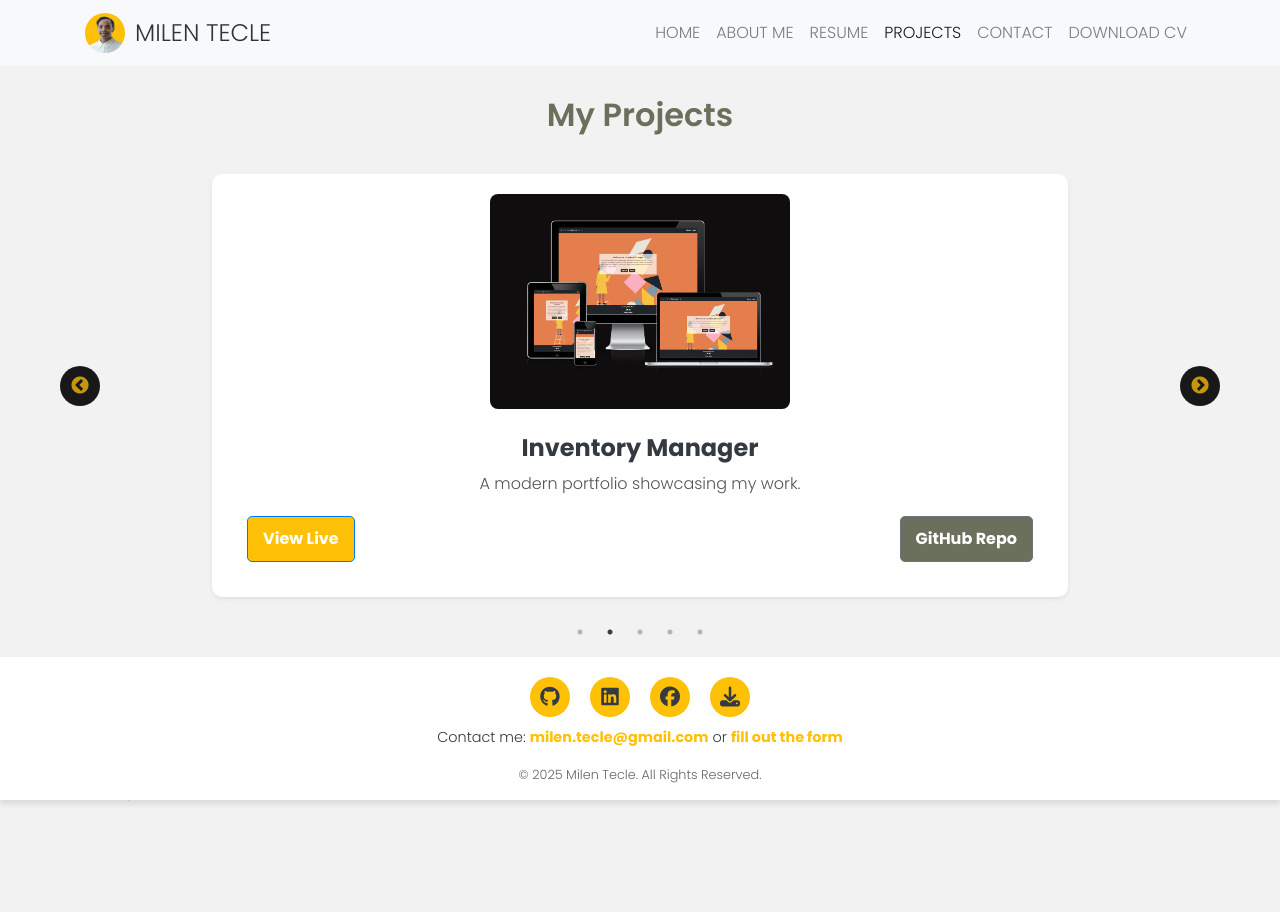
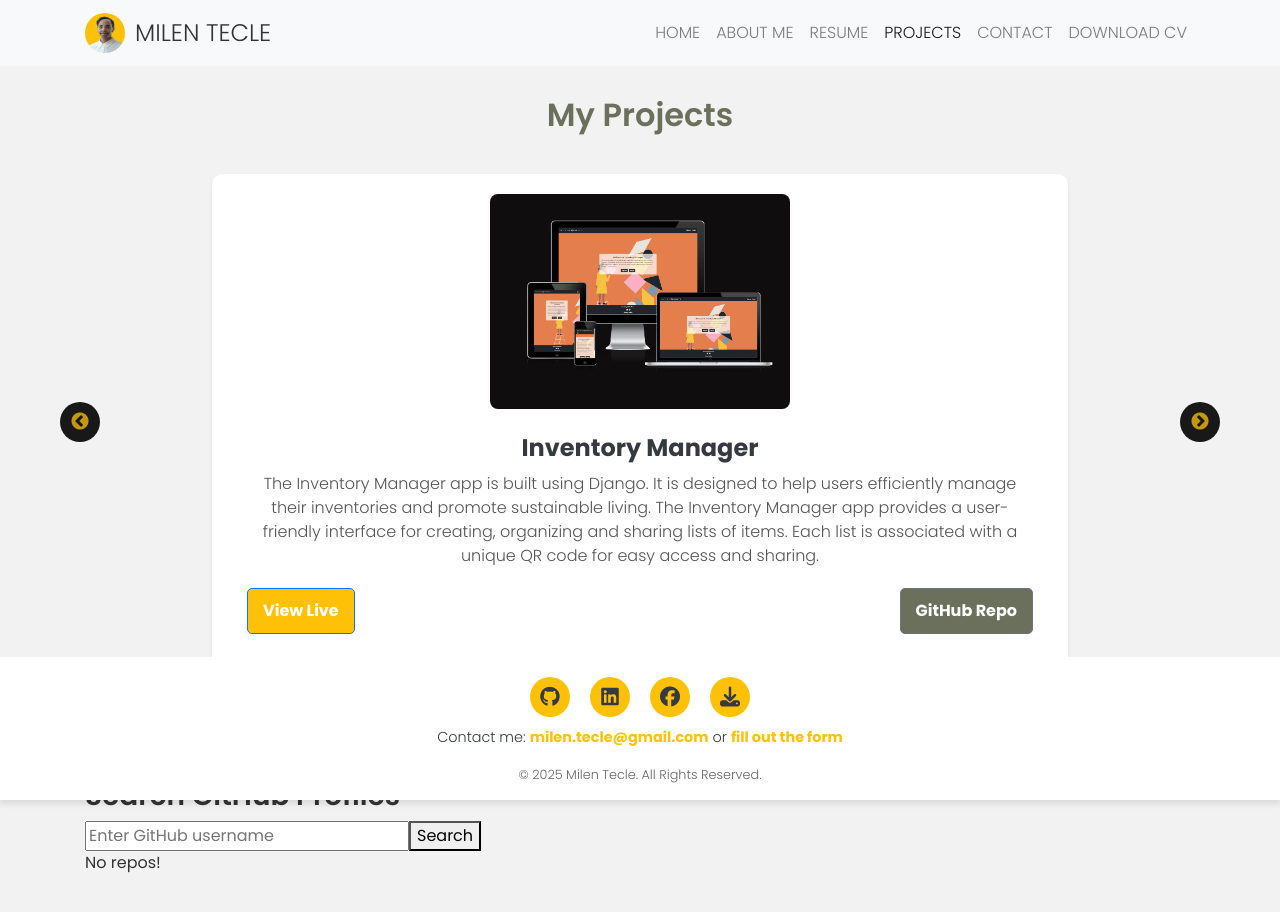
Before and after one commit to MilenTecle/portfolio, a React (Create React App) app: page /projects in a window 1280 px wide. Shown: the top 912 px of the page. Before the commit the page ends 851 px from the top, so only its background shows below. Built offline with nearby package versions, Linux system fonts and the light colour scheme.

Commit message:
update each project description in projects.js

```diff
--- a/src/components/Projects.js
+++ b/src/components/Projects.js
@@ -13,37 +13,37 @@ const Projects = () => {
   const projects = [
     {
       name: "Znapped",
-      description: "A tool to search and view GitHub repositories.",
+      description: "Znapped is a social media application built using React.js for the frontend and Django REST Framework for the backend. It allows users to create posts, follow other users, like and comment on posts, send direct messages and manage notifications.",
       image: znappedImage,
       liveLink: "https://znapped-972f129d36da.herokuapp.com/",
       repoLink: "https://github.com/MilenTecle/znapped",
     },
     {
       name: "Inventory Manager",
-      description: "A modern portfolio showcasing my work.",
+      description: "The Inventory Manager app is built using Django. It is designed to help users efficiently manage their inventories and promote sustainable living. The Inventory Manager app provides a user-friendly interface for creating, organizing and sharing lists of items. Each list is associated with a unique QR code for easy access and sharing.",
       image: inventoryManagerImage,
       liveLink: "https://inventory-manager-milen-aa94458871b4.herokuapp.com/",
       repoLink: "https://github.com/MilenTecle/Inventory-Manager",
     },
     {
       name: "Random Destination Generator",
-      description: "A modern portfolio showcasing my work.",
+      description: "Random Destination Generator is a Python terminal application. The application runs in the Code Institute mock terminal on Heroku. The user will get a random destination presented based on their choice of continent. The data is retrieved from a spreadsheet using Google Sheets API.",
       image: randomDestinationImage,
       liveLink: "https://random-destination-generator-3e9ef050a262.herokuapp.com/",
       repoLink: "https://github.com/MilenTecle/random-destination",
     },
     {
       name: "Human Body Quiz",
-      description: "A modern portfolio showcasing my work.",
+      description: "The Human Body Quiz is a general knowledge quiz about the human body. The languages used to build the quiz were HTML, CSS and Javascript. The quiz offers three different levels and the user can get the scores sent to their email. The quiz is for everyone, for those curious about their general knowledge about the human body and for those wanting to improve their knowledge.",
       image: humanBodyQuizImage,
       liveLink: "https://milentecle.github.io/human-body-quiz/",
       repoLink: "https://github.com/MilenTecle/human-body-quiz",
     },
     {
       name: "Coffee Ceremony",
-      description: "A modern portfolio showcasing my work.",
+      description: "For my very first project I built a static front-end site using HTML and CSS. Coffee ceremony is a website intended for coffee lovers and coffee drinkers with a curiosity and interest in other traditions and cultures. Coffee ceremony will introduce the coffee ceremony of Ethiopia and Eritrea.",
       image: coffeeCeremonyImage,
-      liveLink: "https://github.com/MilenTecle/human-body-quiz",
+      liveLink: "https://milentecle.github.io/coffee-ceremony/",
       repoLink: "https://github.com/MilenTecle/coffee-ceremony",
     },
   ];
--- a/src/styles/About.module.css
+++ b/src/styles/About.module.css
@@ -4,9 +4,9 @@
     background-size: cover;
     color: #6b705c;
     text-align: center;
-    padding: 60px 20px;
+    padding: 30px;
     border-radius: 8px;
-    margin-bottom: 40px;
+    margin-bottom: 20px;
   }
 
   .heroContent {
@@ -66,12 +66,11 @@
 
   /* Avatar */
   .avatar {
-    width: 150px;
-    height: 150px;
+    width: 100px;
+    height: 100px;
     border-radius: 50%;
-    border: 4px solid white;
-    margin-bottom: 20px;
-    object-fit: cover;
+    border: 3px solid white;
+    margin-bottom: 15px;
   }
 
   /* Map Section */
```
